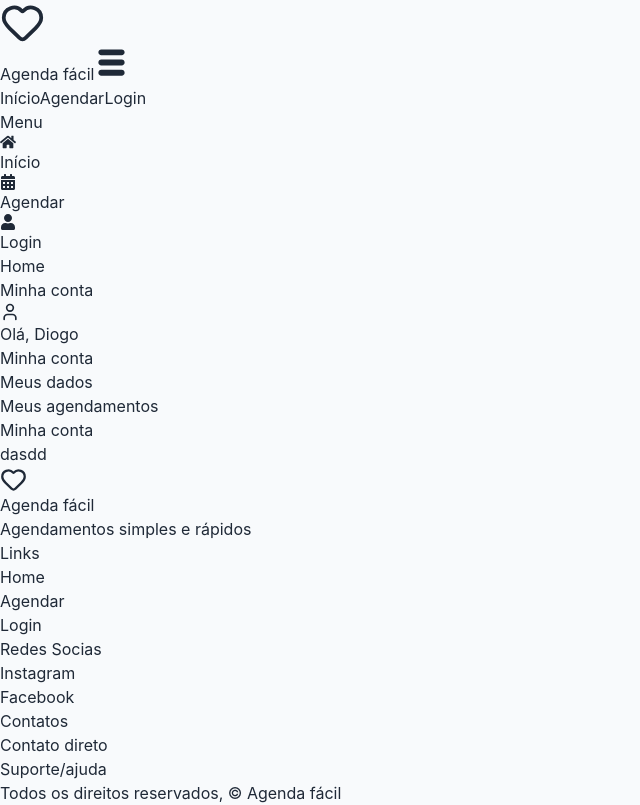
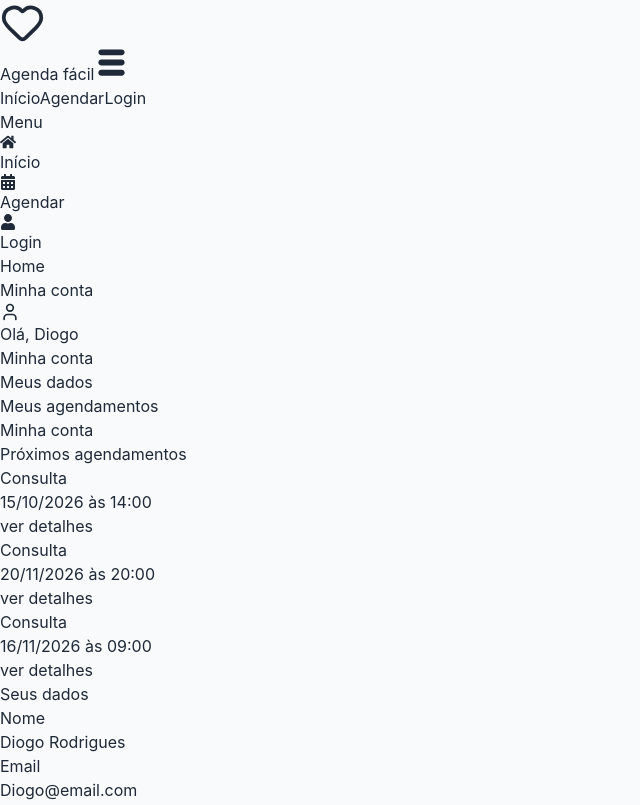
Before and after one commit to DiogoIV/Agendamentos, a React (Vite) app: page /minha-conta in a window 1280 px wide. Shown: the top 805 px of the page, without its empty margins (0-640 px from the left). Built offline with nearby package versions, Linux system fonts and the light colour scheme.

Commit message:
set
Criando conteúdo do minha conta

```diff
--- a/src/pages/Home/Home.jsx
+++ b/src/pages/Home/Home.jsx
@@ -7,7 +7,7 @@ import { imagemDoProfissional, layoutAgendar } from "../../assets/imagens"
 function Home() {
     return (
         <div className="flex flex-col gap-20
-
+        px-6
         py-16
         md:pb-32
         h-full
--- a/src/pages/pages-perfil/MinhaConta.jsx
+++ b/src/pages/pages-perfil/MinhaConta.jsx
@@ -1,13 +1,101 @@
+import { useState } from "react"
+import { Link } from "react-router-dom"
 
 
 
-function MinhaConta () {
+function MinhaConta() {
+
+    const bancoAgendamentos = [
+        {
+            id: 1,
+            data: '15/10/2026',
+            horario: '14:00'
+        },
+
+        {
+            id: 2,
+            data: '20/11/2026',
+            horario: '20:00'
+        },
+
+        {
+            id: 3,
+            data: '16/11/2026',
+            horario: '09:00'
+        }
+
+    ]
+
+
+    const itemsEscolhidos = bancoAgendamentos.slice(0, 3)
+
+
+    const itemsAgendamentos = itemsEscolhidos.map(item => (
+
+        <div key={item.id}>
+
+            <h4>Consulta</h4>
+
+            <p>
+                {item.data} às {item.horario}
+            </p>
+
+            <button>
+                ver detalhes
+            </button>
+        </div>
+
+    ))
+
     return (
 
         <section className="
+        ">
+            <h2>Minha conta</h2>
 
-        ">
-                <h1>Minha conta</h1>
+            <div>
+
+                <h3>Próximos agendamentos</h3>
+
+                {itemsAgendamentos.length > 0 ? (
+
+                    itemsAgendamentos
+
+                )
+                    :
+                    (
+                        <div>
+                             <p>Você não possui agendamentos.</p>
+
+                             <Link to='/agendar'>
+                                Agendar agora
+                             </Link>
+                        </div>
+                    )
+                }
+            </div>
+
+            <div>
+
+                <h3>Seus dados</h3>
+
+                <div>
+
+                    <div>
+                        <h3>Nome</h3>
+                        <p>Diogo Rodrigues</p>
+                    </div>
+
+                    <div>
+                        <h3>Email</h3>
+                        <p>Diogo@email.com</p>
+                    </div>
+
+                    <Link to="meus-dados">Editar</Link>
+                </div>
+
+            </div>
+
         </section>
 
     )
```
